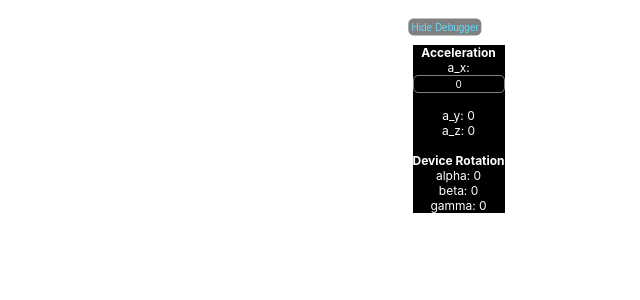
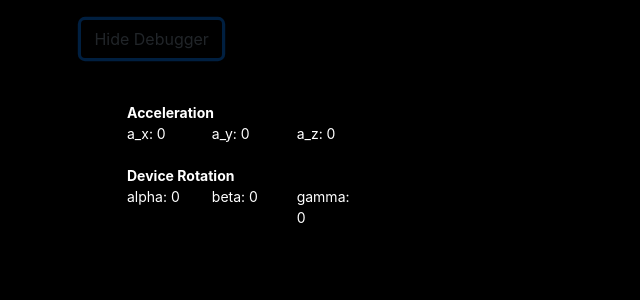
Before and after one commit to ritviknv/acceleration_demo, a React (Create React App) app: page / in a window 1280 px wide. Both pictures are taken after a click on the button "Show Debugger". Shown: the top 300 px of the page, without its empty margins (0-640 px from the left). Built offline with nearby package versions, Linux system fonts and the light colour scheme.

Commit message:
added debugger window

```diff
--- a/package.json
+++ b/package.json
@@ -3,9 +3,11 @@
   "version": "0.1.0",
   "private": true,
   "dependencies": {
+    "bootstrap": "^4.1.3",
     "react": "^16.6.3",
     "react-dom": "^16.6.3",
-    "react-scripts": "2.1.1"
+    "react-scripts": "2.1.1",
+    "reactstrap": "^6.5.0"
   },
   "homepage": "https://ritviknv.github.io/demo",
   "scripts": {
--- a/src/App.css
+++ b/src/App.css
@@ -5,10 +5,11 @@
 .App-logo {
   animation: App-logo-spin infinite 20s linear;
   height: 40vmin;
+  text-align: left
 }
 
 .App-header {
-  background-color: white;
+  background-color: black;
   min-height: 100vh;
   display: flex;
   flex-direction: column;
@@ -39,30 +40,30 @@
   color: black;
   position: absolute;
   top: 5%;
-  left: 16px;
-  text-align: center;
-  font-size: 12px;
+  left: 5%;
+  text-align: left;
+  display: inline;
+  font-size: 14px;
   background: black;
   color: white
 }
 .container {
-  position: relative
+  position: relative;
 }
 .btn {
   position: absolute;
-  top: 3%;
-  left: 10%;
-  transform: translate(-50%, -50%);
-  -ms-transform: translate(-50%, -50%);
-  background-color: grey;
+  top: 1%;
+  left: 1%;
+  background-color: none;
   color: #61dafb;
-  font-size: 10px;
-  padding: 2px 2px;
+  font-size: 5px;
+  padding: 1px 1px;
   border-style: solid;
   border-color: grey;
   border-width: 1px;
   cursor: pointer;
   border-radius: 5px;
+  z-index: 20
 }
 .values {
   font-size: 10px;
--- a/src/App.js
+++ b/src/App.js
@@ -35,19 +35,38 @@ class App extends Component {
     this.handleMotion = this.handleMotion.bind(this)
     this.handleOrientation = this.handleOrientation.bind(this)
     this.handleDebugger = this.handleDebugger.bind(this);
-
+    var text_style = {
+      textAlign: "left",
+      display: "inline",
+      margin: "0 auto"
+    }
     this.debugger = (
-      <div className = "App">
-        <b>Acceleration</b><br/><div>
-        a_x: <div className = "values">{this.state.x}</div><br/>
+      <div style = {text_style}>
+        <b>Acceleration</b><br/>
+        <div class="row">
+          <div class = "col-sm-4" style={text_style}>
+            a_x: {this.state.x}
+          </div>
+          <div class = "col-sm-4">
+            a_y: {this.state.y}
+          </div>
+          <div class = "col-sm-4">
+            a_z: {this.state.z}
+          </div>
         </div>
-        a_y: {this.state.y}<br/>
-        a_z: {this.state.z}<br/>
-        <br/>
+        <br />
         <b>Device Rotation</b><br/>
-        alpha: {this.state.alpha}<br/>
-        beta: {this.state.beta}<br/>
-        gamma: {this.state.gamma}<br/>
+        <div class="row">
+          <div class = "col-sm-4">
+            alpha: {this.state.alpha}
+          </div>
+          <div class = "col-sm-4">
+            beta: {this.state.beta}
+          </div>
+          <div class = "col-sm-4">
+            gamma: {this.state.gamma}
+          </div>
+        </div>
       </div>
     )
   }
@@ -56,24 +75,65 @@ class App extends Component {
     window.addEventListener('deviceorientation',this.handleOrientation)
   }
   handleMotion(event){
-    const x = event.acceleration.x
-    const y = event.acceleration.y
-    const z = event.acceleration.z
+    const x = event.acceleration.x.toFixed(1)
+    const y = event.acceleration.y.toFixed(1)
+    const z = event.acceleration.z.toFixed(1)
     var accel = this.total_accel(x,y,z)
     var state = this.read_image(accel)
     if (state != this.state.driving_state){
       this.setState({
-        background_image: image_key[state]
+        background_image: image_key[state],
+        x:x,
+        y:y,
+        z:z
       });
     }
+    this.updateValues()
   }
   handleOrientation(event){
+    // const abs = event.absolute.toFixed(1)
+    const alpha = event.alpha.toFixed(1)
+    const beta = event.beta.toFixed(1)
+    const gamma = event.gamma.toFixed(1)
     this.setState({
       absolute: event.absolute,
-      alpha: event.alpha,
-      beta: event.beta,
-      gamma: event.gamma
+      alpha: alpha,
+      beta: beta,
+      gamma: gamma
     })
+    this.updateValues()
+  }
+  updateValues(){
+    this.debugger = (
+      <div >
+        <br></br>
+        <b>Acceleration</b><br/>
+        <div class="row">
+          <div class = "col-sm-4">
+            a_x: {this.state.x}
+          </div>
+          <div class = "col-sm-4">
+            a_y: {this.state.y}
+          </div>
+          <div class = "col-sm-4">
+            a_z: {this.state.z}
+          </div>
+        </div>
+        <br />
+        <b>Device Rotation</b><br/>
+        <div class="row">
+          <div class = "col-sm-4">
+            alpha: {this.state.alpha}
+          </div>
+          <div class = "col-sm-4">
+            beta: {this.state.beta}
+          </div>
+          <div class = "col-sm-4">
+            gamma: {this.state.gamma}
+          </div>
+        </div>
+      </div>
+    )
   }
   handleDebugger(event){
     if (this.state.show_debugger == false){
@@ -94,7 +154,7 @@ class App extends Component {
   total_accel(x, y, z){
     var direction = 1.0;
     if (x<0){
-      direction = -1.0;
+      direction = 1.0;
     }
     return direction*Math.sqrt(x*x+y*y+z*z)
   }
@@ -131,6 +191,7 @@ class App extends Component {
     }
     return (
       <div>
+
         <meta name = "apple-mobile-web-app-capable" content="yes" />
           <div className="App">
             <header className="App-header">
--- a/src/index.js
+++ b/src/index.js
@@ -3,6 +3,7 @@ import ReactDOM from 'react-dom';
 import './index.css';
 import App from './App';
 import * as serviceWorker from './serviceWorker';
+import 'bootstrap/dist/css/bootstrap.css';
 
 ReactDOM.render(<App />, document.getElementById('root'));
 
```
Also changed, not shown: 1 other file (tests, documents, lock files or other folders).
